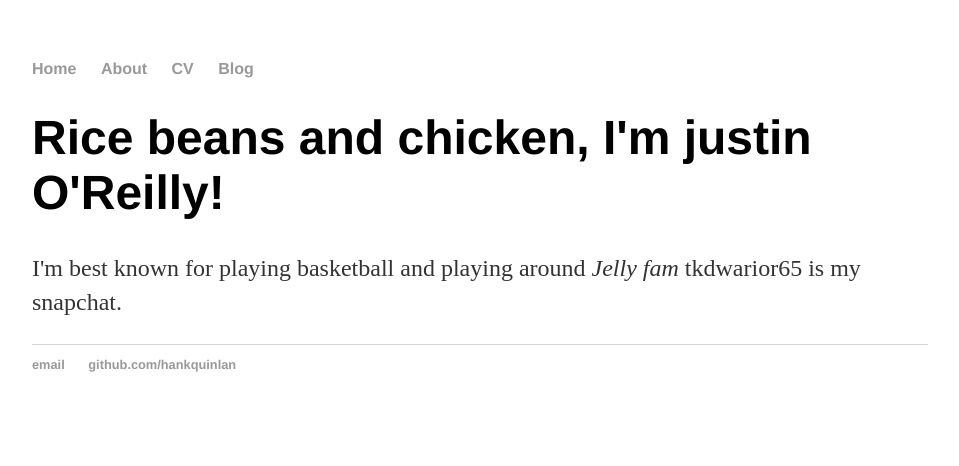
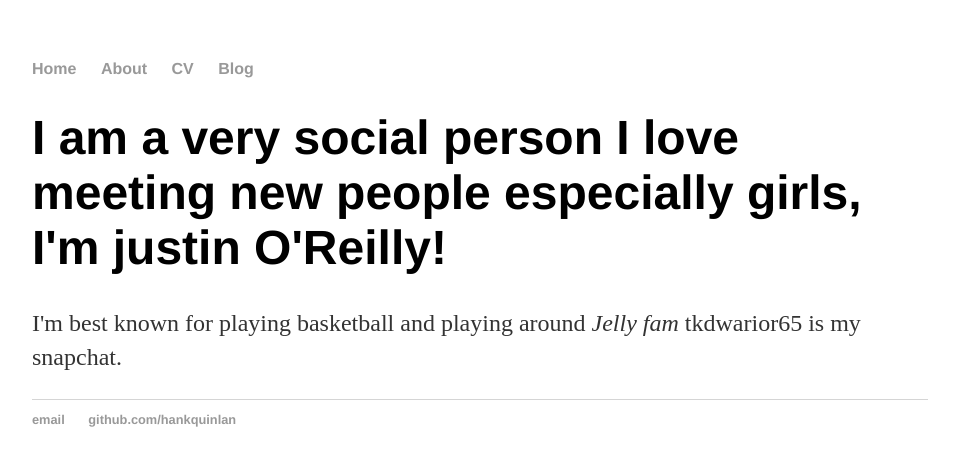
Before and after one commit to justino8200/justino8200.github.io, a Jekyll site: the page built from index.html, in a window 1280 px wide. Shown: the top 466 px of the page, without its empty margins (160-1119 px from the left). Built offline with Jekyll 4.4.1, drawn with Linux system fonts in a browser that asks for light colours.

Commit message:
Update index.html

```diff
--- a/index.html
+++ b/index.html
@@ -3,6 +3,6 @@ layout: default
 title: Justin O'Reilly, JELLY ON YOUR NECK
 ---
 <div class="blurb">
-	<h1>Rice beans and chicken, I'm justin O'Reilly!</h1>
+	<h1>I am a very social person I love meeting new people especially girls, I'm justin O'Reilly!</h1>
 	<p>I'm best known for playing basketball and playing around <em>Jelly fam</em> tkdwarior65 is my snapchat. <a href="/about"LIFE IS LITT...</a></p>
 </div><!-- /.blurb -->
```
